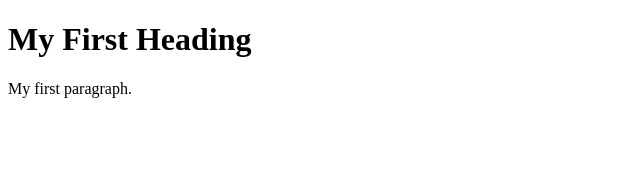
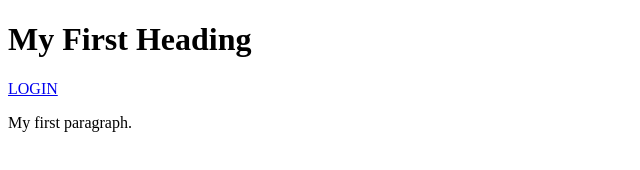
Before and after one commit to Christinaipsr/myapp, a plain HTML site: page index.html in a window 1280 px wide. Shown: the whole page, without its empty margins (0-640 px from the left). Drawn offline with Linux system fonts and the light colour scheme.

Commit message:
Update index.html

```diff
--- a/index.html
+++ b/index.html
@@ -3,6 +3,7 @@
 <body>
 
 <h1>My First Heading</h1>
+<a href="login.html">LOGIN</a>
 
 <p>My first paragraph.</p>
 
```
